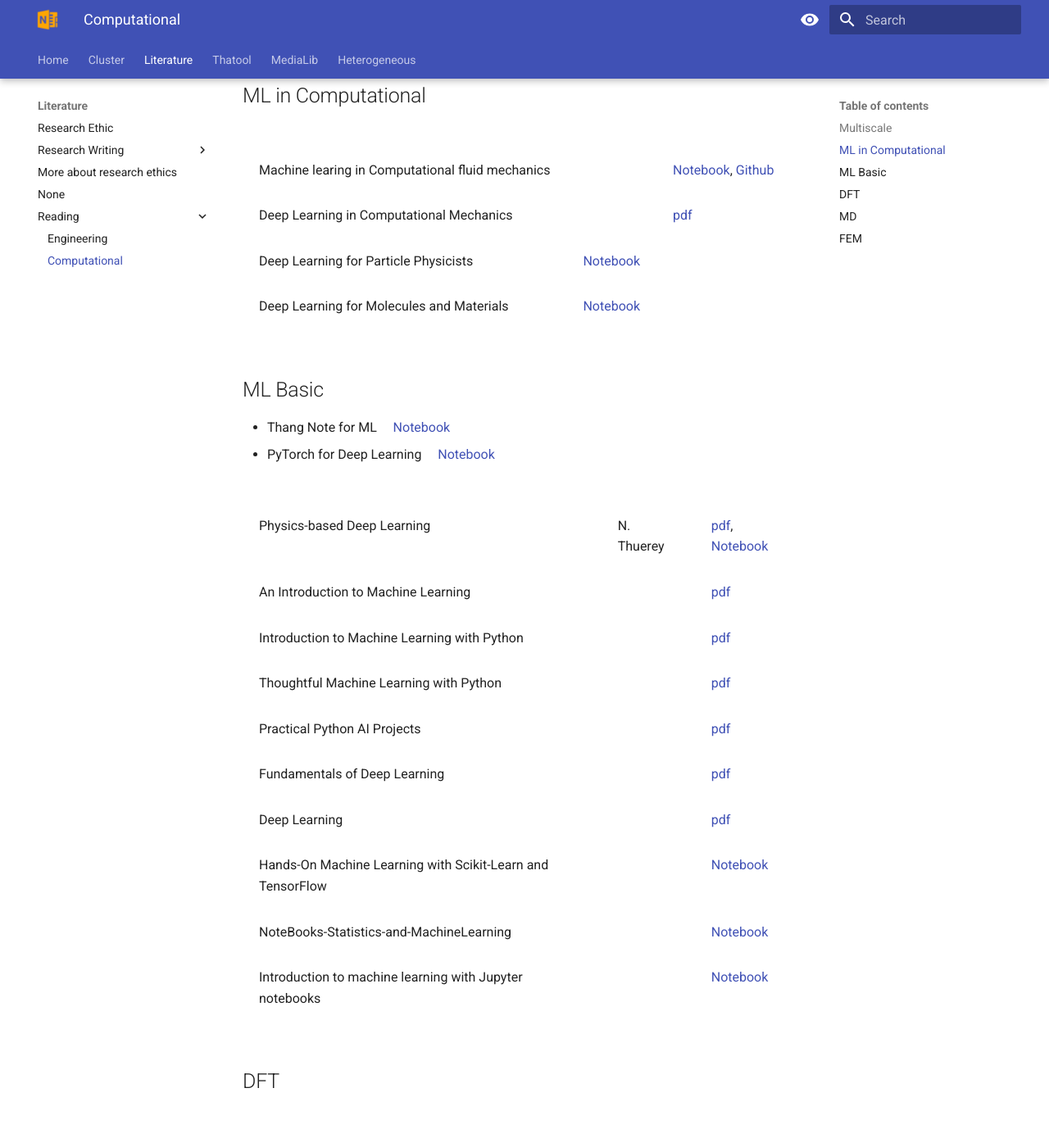
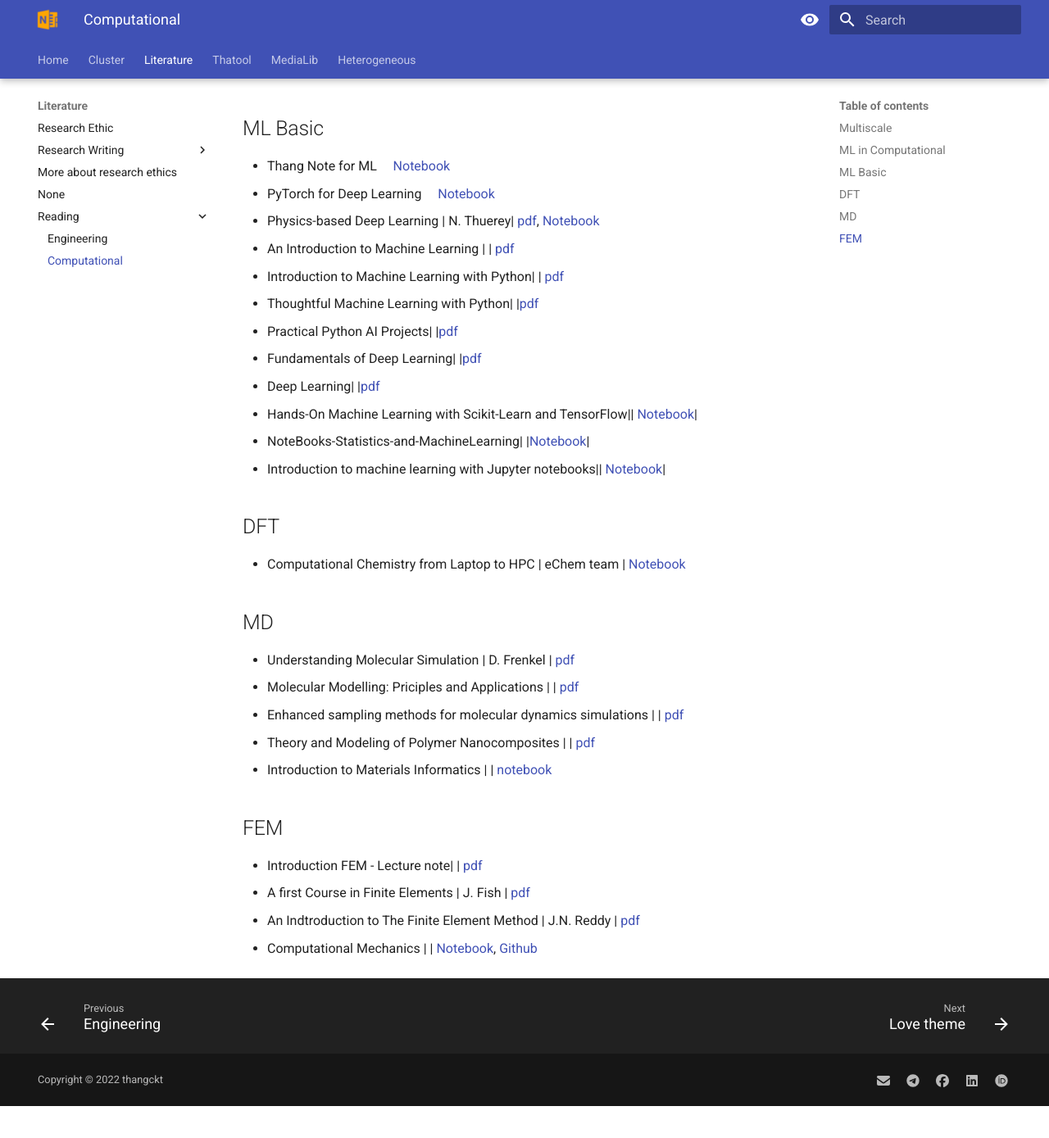
Before and after one commit to thangckt/thangckt.github.io, an MkDocs documentation site: the page built from docs/literature/reading/Comp_Methods.md, in a window 1280 px wide and 1400 px high, scrolled down 488 px. Shown: the top 1389 px of the window at 82% size. Built offline with MkDocs 1.6.1 and Material for MkDocs 9.7.7, drawn with Linux system fonts in a browser that asks for light colours; the version menu is left out; after the commit the page ends 1838 px from its top, so only the background shows below that; some of the changed text lies outside the part shown.

Commit message:
Update Comp_Methods.md

```diff
--- a/docs/literature/reading/Comp_Methods.md
+++ b/docs/literature/reading/Comp_Methods.md
@@ -9,24 +9,18 @@ table, td, th {border: none!important;  border-collapse: collapse;  border-spaci
 
 # Computational Methods
 
-|  |  |  |
-|:--|:--|:--|
-| Thang's note on Computational Mechanics & Multiscale methods |  |  [Notebook](https://thangckt.github.io/note_comp_mech){target="_blank"} |
+- Thang's note on Computational Mechanics & Multiscale methods  &nbsp; &nbsp;  [Notebook](https://thangckt.github.io/note_comp_mech){target="_blank"}
 
 ## Multiscale
 
-|  |  |  |
-|:--|:--|:--|
-| Lecture Multiscale Methods in Computational Mechanics |  |  [Notebook](https://thangckt.github.io/lec_multiscale){target="_blank"} |
+- Lecture Multiscale Methods in Computational Mechanics   &nbsp; &nbsp;   [Notebook](https://thangckt.github.io/lec_multiscale){target="_blank"}
 
 ## ML in Computational
 
-|  |  |  |
-|:--|:--|:--|
-| Machine learing in Computational fluid mechanics|| [Notebook](https://thangckt.github.io/lec_ml_cfd){target="_blank"},  [Github](https://github.com/AndreWeiner/ml-cfd-lecture){target="_blank"}|
-| Deep Learning in Computational Mechanics| | [pdf](https://link.springer.com/content/pdf/10.1007%2F978-3-030-76587-3.pdf){target="_blank"} |
-| Deep Learning for Particle Physicists | [Notebook](https://lewtun.github.io/dl4phys){target="_blank"}|
-| Deep Learning for Molecules and Materials | [Notebook](https://dmol.pub/){target="_blank"}|
+- Machine learing in Computational fluid mechanics &nbsp; &nbsp; [Notebook](https://thangckt.github.io/lec_ml_cfd){target="_blank"},  [Github](https://github.com/AndreWeiner/ml-cfd-lecture){target="_blank"}
+- Deep Learning in Computational Mechanics &nbsp; &nbsp; [pdf](https://link.springer.com/content/pdf/10.1007%2F978-3-030-76587-3.pdf){target="_blank"}
+- Deep Learning for Particle Physicists &nbsp; &nbsp; [Notebook](https://lewtun.github.io/dl4phys){target="_blank"}
+- Deep Learning for Molecules and Materials &nbsp; &nbsp; [Notebook](https://dmol.pub/){target="_blank"}
 
 ## ML Basic
 
@@ -34,40 +28,32 @@ table, td, th {border: none!important;  border-collapse: collapse;  border-spaci
 - PyTorch for Deep Learning   &nbsp; &nbsp; [Notebook](https://thangckt.github.io/pytorch_deep_learning){target="_blank"}
 
 
-|  |  |  |
-|:--|:--|:--|
-| Physics-based Deep Learning | N. Thuerey| [pdf](https://arxiv.org/pdf/2109.05237.pdf){target="_blank"},  [Notebook](http://physicsbaseddeeplearning.org/intro.html){target="_blank"} |
-| An Introduction to Machine Learning | | [pdf](./pdf_ML/An_Introduction_to_Machine_Learning.pdf){target="_blank"}|
-| Introduction to Machine Learning with Python| | [pdf](./pdf_ML/Introduction_to_Machine_Learning_with_Python.pdf){target="_blank"}|
-| Thoughtful Machine Learning with Python| |[pdf](./pdf_ML/Thoughtful_Machine_Learning_with_Python.pdf){target="_blank"}|
-| Practical Python AI Projects| |[pdf](./pdf_ML/Practical_Python_AI_Projects.pdf){target="_blank"}|
-| Fundamentals of Deep Learning| |[pdf](./pdf_ML/Fundamentals_of_Deep_Learning.pdf){target="_blank"}|
-| Deep Learning| |[pdf](./pdf_ML/Deep_Learning.pdf){target="_blank"}
-| Hands-On Machine Learning with Scikit-Learn and TensorFlow|| [Notebook](https://www.knowledgeisle.com/wp-content/uploads/2019/12/2-Aur%C3%A9lien-G%C3%A9ron-Hands-On-Machine-Learning-with-Scikit-Learn-Keras-and-Tensorflow_-Concepts-Tools-and-Techniques-to-Build-Intelligent-Systems-O%E2%80%99Reilly-Media-2019.pdf){target="_blank"}|
-| NoteBooks-Statistics-and-MachineLearning| |[Notebook](https://github.com/thangckt/NoteBooks-Statistics-and-MachineLearning){target="_blank"}|
-| Introduction to machine learning with Jupyter notebooks|| [Notebook](https://developers.redhat.com/articles/2021/05/21/introduction-machine-learning-jupyter-notebooks#what_is_a_jupyter_notebook_){target="_blank"}|
+- Physics-based Deep Learning | N. Thuerey| [pdf](https://arxiv.org/pdf/2109.05237.pdf){target="_blank"},  [Notebook](http://physicsbaseddeeplearning.org/intro.html){target="_blank"}
+- An Introduction to Machine Learning | | [pdf](./pdf_ML/An_Introduction_to_Machine_Learning.pdf){target="_blank"}
+- Introduction to Machine Learning with Python| | [pdf](./pdf_ML/Introduction_to_Machine_Learning_with_Python.pdf){target="_blank"}
+- Thoughtful Machine Learning with Python| |[pdf](./pdf_ML/Thoughtful_Machine_Learning_with_Python.pdf){target="_blank"}
+- Practical Python AI Projects| |[pdf](./pdf_ML/Practical_Python_AI_Projects.pdf){target="_blank"}
+- Fundamentals of Deep Learning| |[pdf](./pdf_ML/Fundamentals_of_Deep_Learning.pdf){target="_blank"}
+- Deep Learning| |[pdf](./pdf_ML/Deep_Learning.pdf){target="_blank"}
+- Hands-On Machine Learning with Scikit-Learn and TensorFlow|| [Notebook](https://www.knowledgeisle.com/wp-content/uploads/2019/12/2-Aur%C3%A9lien-G%C3%A9ron-Hands-On-Machine-Learning-with-Scikit-Learn-Keras-and-Tensorflow_-Concepts-Tools-and-Techniques-to-Build-Intelligent-Systems-O%E2%80%99Reilly-Media-2019.pdf){target="_blank"}|
+- NoteBooks-Statistics-and-MachineLearning| |[Notebook](https://github.com/thangckt/NoteBooks-Statistics-and-MachineLearning){target="_blank"}|
+- Introduction to machine learning with Jupyter notebooks|| [Notebook](https://developers.redhat.com/articles/2021/05/21/introduction-machine-learning-jupyter-notebooks#what_is_a_jupyter_notebook_){target="_blank"}|
 
 ## DFT
 
-|  |  |  |
-|:--|:--|:--|
-| Computational Chemistry from Laptop to HPC | eChem team | [Notebook](https://kthpanor.github.io/echem){target="_blank"}|
+- Computational Chemistry from Laptop to HPC | eChem team | [Notebook](https://kthpanor.github.io/echem){target="_blank"}
 
 ## MD
 
-|  |  |  |
-|:--|:--|:--|
-| Understanding Molecular Simulation | D. Frenkel |    [pdf](https://www.eng.uc.edu/~beaucag/Classes/AdvancedMaterialsThermodynamics/Books/%5BComputational%20science%20(San%20Diego,%20Calif.)%5D%20Daan%20Frenkel_%20Berend%20Smit%20-%20Understanding%20molecular%20simulation%20_%20from%20algorithms%20to%20applications%20(2002,%20Academic%20Press%20)%20-%20libgen.lc.pdf){target="_blank"} |
-| Molecular Modelling: Priciples and Applications  |  |  [pdf](https://chz276.ust.hk/public/Cloud::siqin/References/From-MD-to-MSM/Molecular%20Modelling%20Principles%20and%20Applications.pdf){target="_blank"}  |
-| Enhanced sampling methods for molecular dynamics simulations  | |   [pdf](./pdf/Enhanced_sampling_for_MD.pdf){target="_blank"} |
-| Theory and Modeling of Polymer Nanocomposites  | |  [pdf](https://link.springer.com/content/pdf/10.1007/978-3-030-60443-1.pdf){target="_blank"}  |
-| Introduction to Materials Informatics  | |  [notebook](https://enze-chen.github.io/mi-book-2021){target="_blank"}  |
+- Understanding Molecular Simulation | D. Frenkel |    [pdf](https://www.eng.uc.edu/~beaucag/Classes/AdvancedMaterialsThermodynamics/Books/%5BComputational%20science%20(San%20Diego,%20Calif.)%5D%20Daan%20Frenkel_%20Berend%20Smit%20-%20Understanding%20molecular%20simulation%20_%20from%20algorithms%20to%20applications%20(2002,%20Academic%20Press%20)%20-%20libgen.lc.pdf){target="_blank"}
+- Molecular Modelling: Priciples and Applications  |  |  [pdf](https://chz276.ust.hk/public/Cloud::siqin/References/From-MD-to-MSM/Molecular%20Modelling%20Principles%20and%20Applications.pdf){target="_blank"}
+- Enhanced sampling methods for molecular dynamics simulations  | |   [pdf](./pdf/Enhanced_sampling_for_MD.pdf){target="_blank"}
+- Theory and Modeling of Polymer Nanocomposites  | |  [pdf](https://link.springer.com/content/pdf/10.1007/978-3-030-60443-1.pdf){target="_blank"}
+- Introduction to Materials Informatics  | |  [notebook](https://enze-chen.github.io/mi-book-2021){target="_blank"}
 
 ## FEM
 
-|  |  |  |
-|:--|:--|:--|
-| Introduction FEM - Lecture note| |  [pdf](./pdf/mech_lecture_Intro_FEM.pdf){target="_blank"} |
-| A first Course in Finite Elements | J. Fish |   [pdf](http://202.91.76.90:81/fdScript/RootOfEBooks/MED/A%20first%20corse%20in%20finite%20element%20analysis.pdf){target="_blank"} |
-| An Indtroduction to The Finite Element Method | J.N. Reddy |    [pdf](http://202.91.76.90:81/fdScript/RootOfEBooks/MED/An_Introduction_to_the_Finite_Element_Method_3rdEd_J.N.%20Reddy.pdf){target="_blank"}
-| Computational Mechanics | | [Notebook](https://thangckt.github.io/lec_comp_mechanics){target="_blank"}, [Github](https://github.com/cooperrc/computational-mechanics){target="_blank"} |
+- Introduction FEM - Lecture note| |  [pdf](./pdf/mech_lecture_Intro_FEM.pdf){target="_blank"}
+- A first Course in Finite Elements | J. Fish |   [pdf](http://202.91.76.90:81/fdScript/RootOfEBooks/MED/A%20first%20corse%20in%20finite%20element%20analysis.pdf){target="_blank"}
+- An Indtroduction to The Finite Element Method | J.N. Reddy |    [pdf](http://202.91.76.90:81/fdScript/RootOfEBooks/MED/An_Introduction_to_the_Finite_Element_Method_3rdEd_J.N.%20Reddy.pdf){target="_blank"}
+- Computational Mechanics | | [Notebook](https://thangckt.github.io/lec_comp_mechanics){target="_blank"}, [Github](https://github.com/cooperrc/computational-mechanics){target="_blank"}
```
